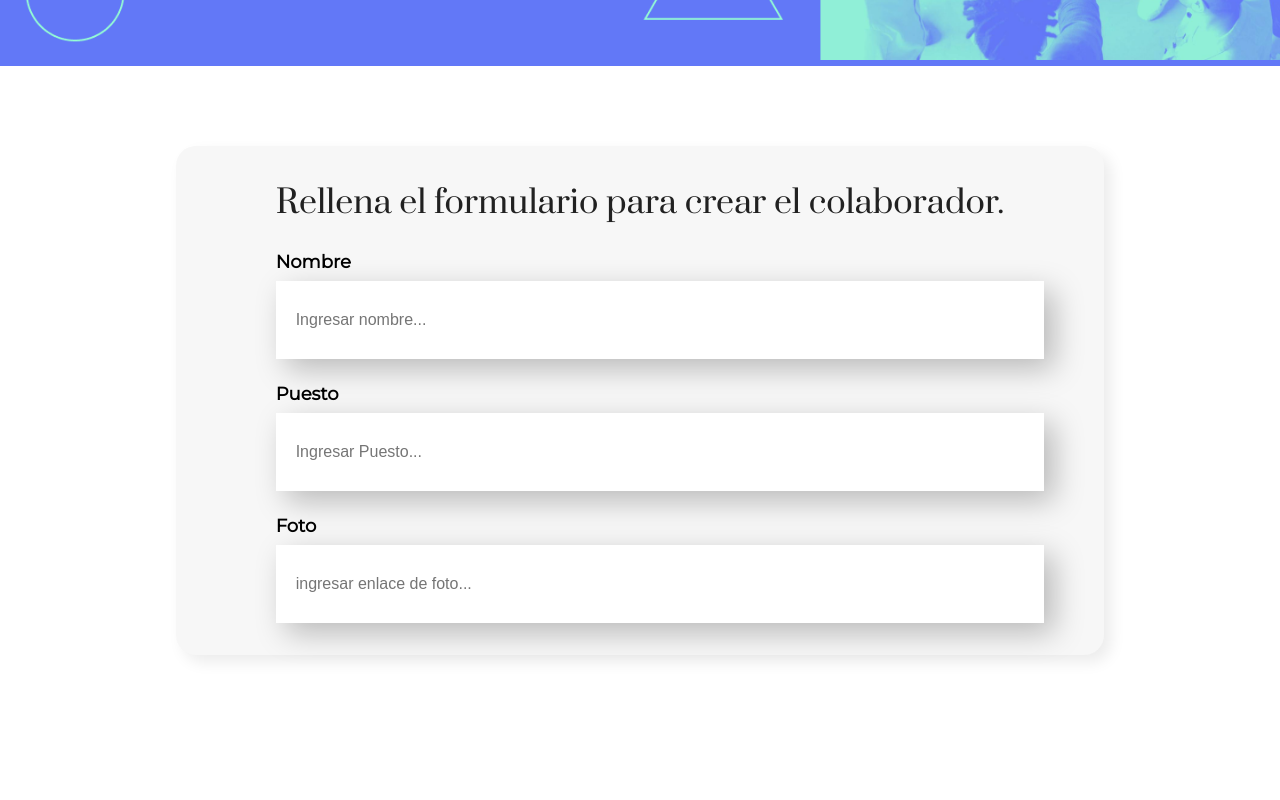
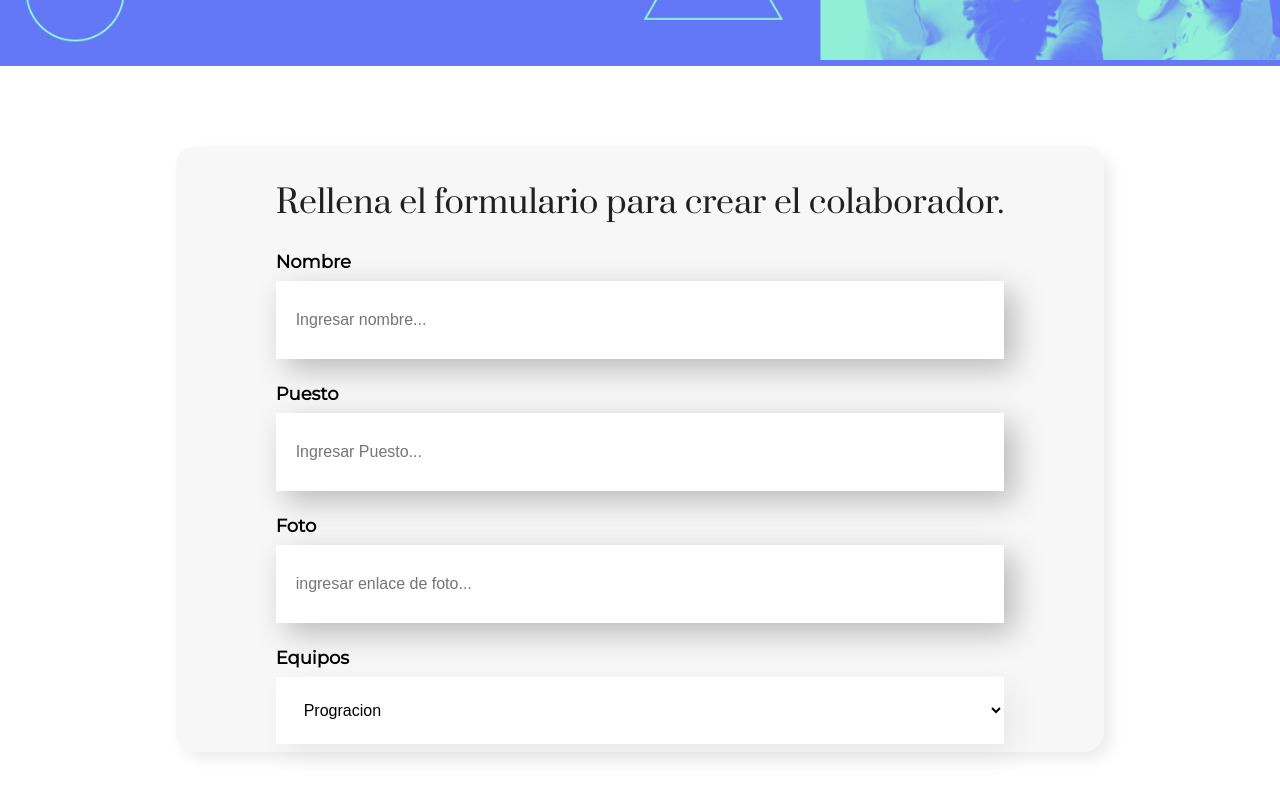
Before and after one commit to diegoalfonsoc18/appReact, a React (Create React App) app: page / in a window 1280 px wide. Shown: the part 434-1234 px from the top of the page. Before the commit the page ends 1169 px from the top, so only its background shows below. Built offline with nearby package versions, Linux system fonts and the light colour scheme.

Commit message:
add option

```diff
--- a/src/componentes/CampoTexto/campoTexto.css
+++ b/src/componentes/CampoTexto/campoTexto.css
@@ -17,4 +17,5 @@
   padding: 30px 20px;
   outline-color: #6278f7;
   font-size: 16px;
+  box-sizing: border-box;
 }
--- a/src/componentes/Formulario/Formulario.js
+++ b/src/componentes/Formulario/Formulario.js
@@ -1,6 +1,6 @@
 import "./Formulario.css";
 import CampoTexto from "../CampoTexto";
-
+import ListaOpciones from "../ListaOpciones";
 const Formulario = () => {
   return (
     <section className="formulario">
@@ -9,6 +9,7 @@
         <CampoTexto titulo="Nombre" placeholder="Ingresar nombre" />
         <CampoTexto titulo="Puesto" placeholder="Ingresar Puesto" />
         <CampoTexto titulo="Foto" placeholder="ingresar enlace de foto" />
+        <ListaOpciones />
       </form>
     </section>
   );
--- a/src/componentes/ListaOpciones/ListaOpciones.css
+++ b/src/componentes/ListaOpciones/ListaOpciones.css
@@ -0,0 +1,17 @@
+.lista-opciones label {
+  display: block;
+  font-size: 18px;
+  font-weight: 600;
+  font-family: "Montserrat", sans-serif;
+  margin-bottom: 8px;
+}
+
+.lista-opciones select {
+  width: 100%;
+  background-color: #fff;
+  box-shadow: 10px 10px 30px rgba(0, 0, 0, 0.06);
+  padding: 24px;
+  border: none;
+  outline-color: #6278f7;
+  font-size: 16px;
+}
--- a/src/componentes/ListaOpciones/index.js
+++ b/src/componentes/ListaOpciones/index.js
@@ -0,0 +1,29 @@
+import "./ListaOpciones.css";
+
+const ListaOpciones = () => {
+  const equipos = [
+    "Progracion",
+    "Front End",
+    "Data Science",
+    "Devops",
+    "UX y Diseño",
+    "Movil",
+    "Innovacion y Gestion",
+  ];
+  return (
+    <div className="lista-opciones">
+      <label>Equipos</label>
+      <select>
+        <option>Progracion</option>
+        <option>Front End</option>
+        <option>Data Science</option>
+        <option>Devops</option>
+        <option>UX y Diseño</option>
+        <option>Movil</option>
+        <option>Innovacion y Gestion</option>
+      </select>
+    </div>
+  );
+};
+
+export default ListaOpciones;
```
